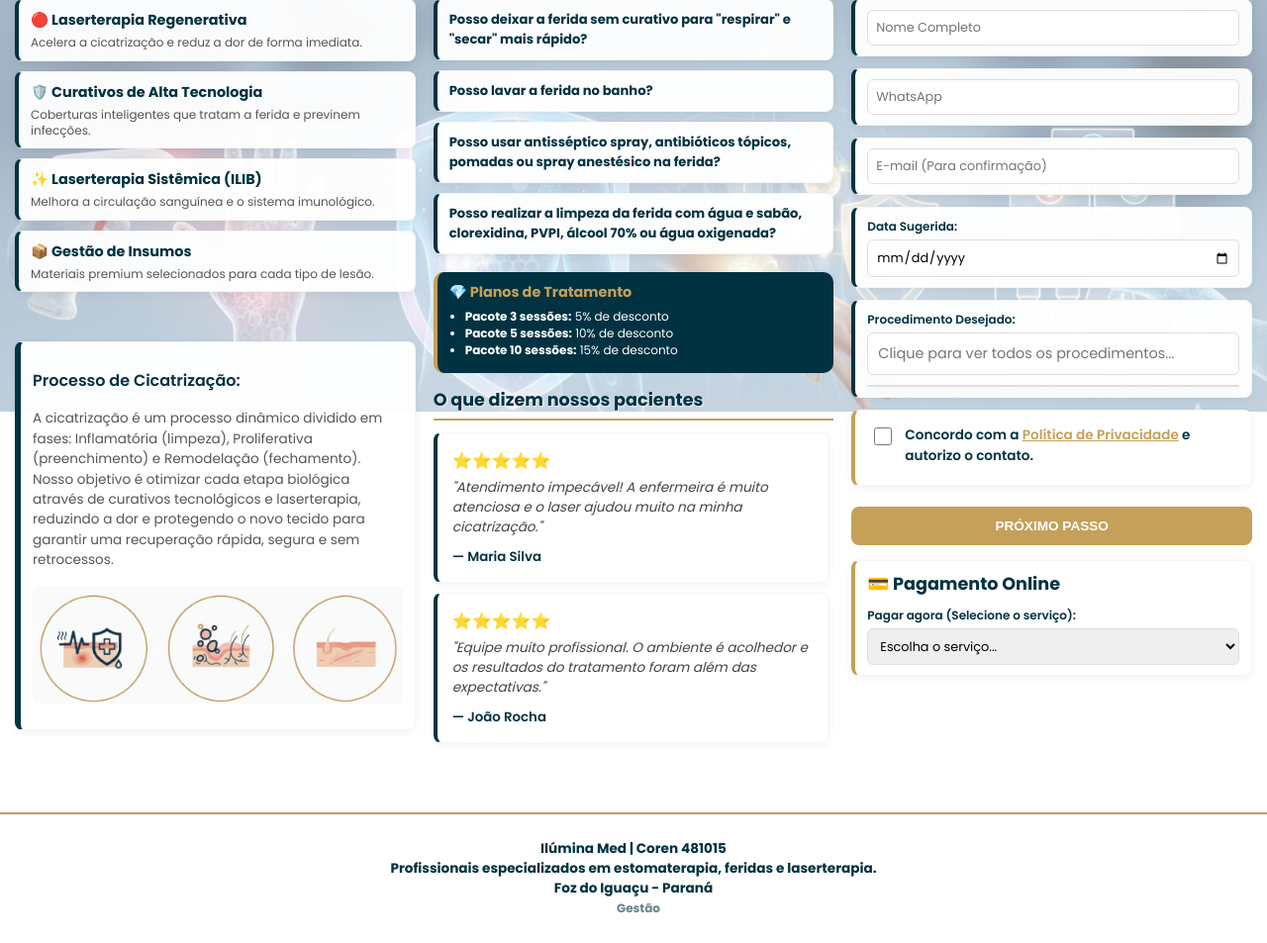
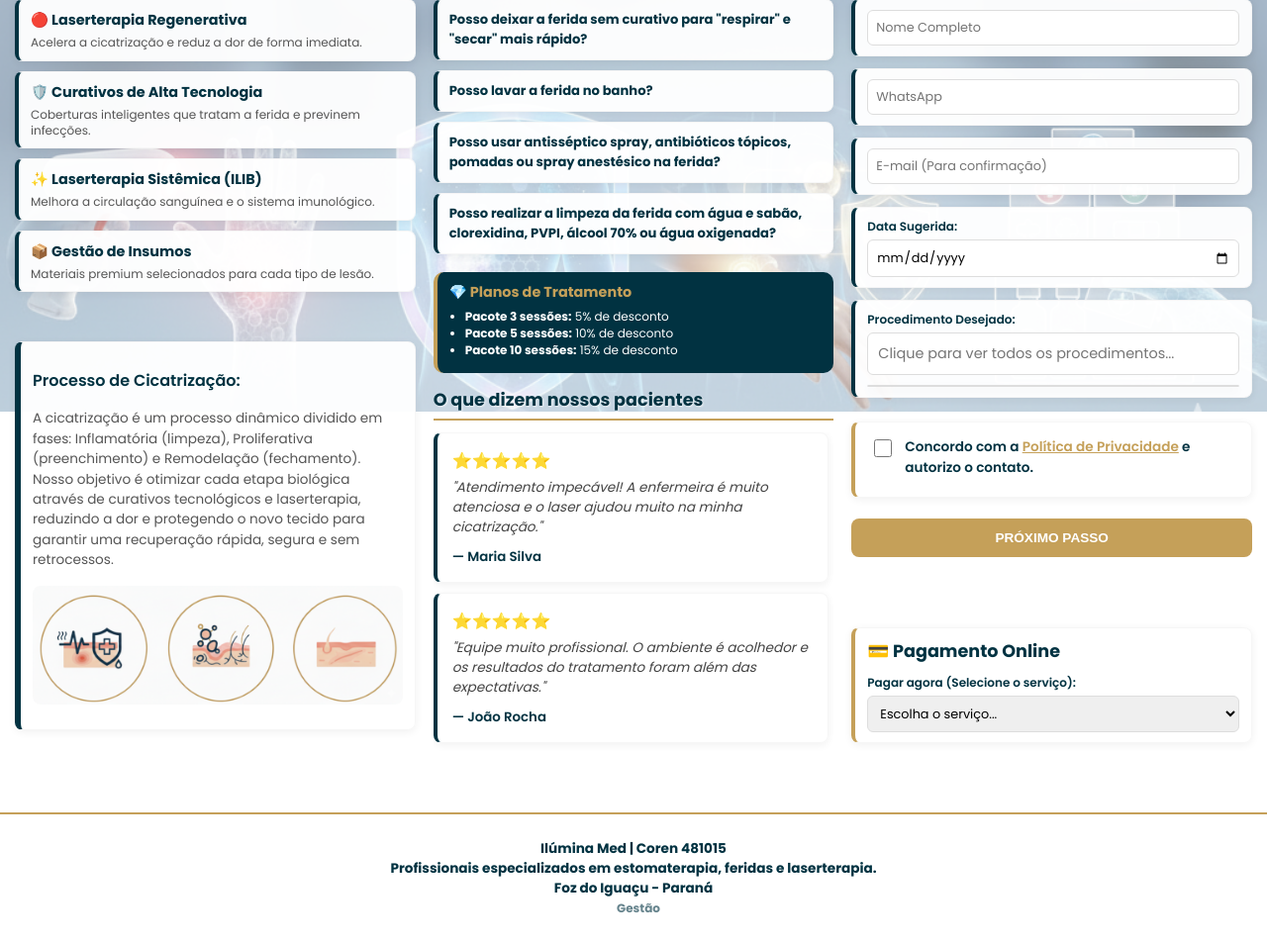
Before and after one commit to Sol-Catione/Ilumina-Med, a Flask app: page / in a window 1280 px wide. Shown: the part 384-1337 px from the top of the page at 99% size. Run offline with Flask 3, Linux system fonts and the light colour scheme; data comes from the database, SQL or seed files in the repository.

Commit message:
Bottom-align online payment block

```diff
--- a/templates/index.html
+++ b/templates/index.html
@@ -440,6 +440,12 @@
             display: none;
         }
 
+        #etapa-agendamento {
+            display: flex;
+            flex-direction: column;
+            flex: 1;
+        }
+
         .scroll-ficha {
             max-height: 600px;
             overflow-y: auto;
@@ -497,6 +503,10 @@
 
             .bottom-align {
                 margin-top: 0;
+            }
+
+            #etapa-agendamento {
+                display: block;
             }
         }
 
@@ -720,6 +730,7 @@
 
                 <button onclick="irParaFicha()" class="btn" id="btn-proximo">Próximo Passo</button>
 
+                <div class="bottom-align">
                     <div class="balao online-payment-box" id="caixa-pagamento-estavel">
                         <h3 style="color: var(--primary); font-size: 1.1rem; margin: 0 0 10px 0;">💳 Pagamento Online</h3>
                         <label>Pagar agora (Selecione o serviço):</label>
@@ -751,6 +762,7 @@
                                     <button class="btn" onclick="pagarComCartao()"
                                         style="padding: 10px; font-size: 0.8rem; background: var(--primary);">Pagar com
                                         Cartão</button>
+                                </div>
                             </div>
                         </div>
                     </div>
```
Lines whose indentation alone changed are shown as unchanged.
